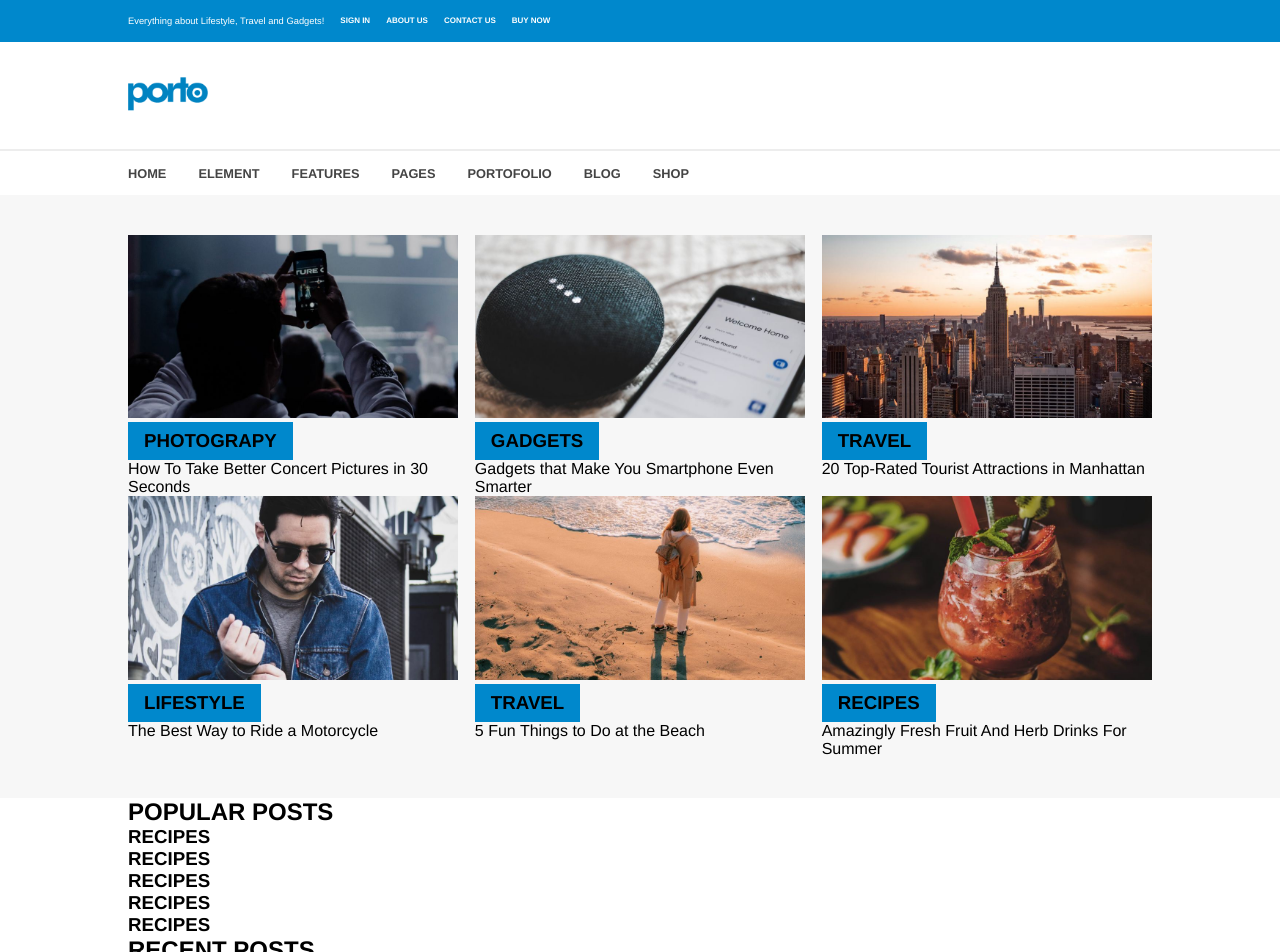
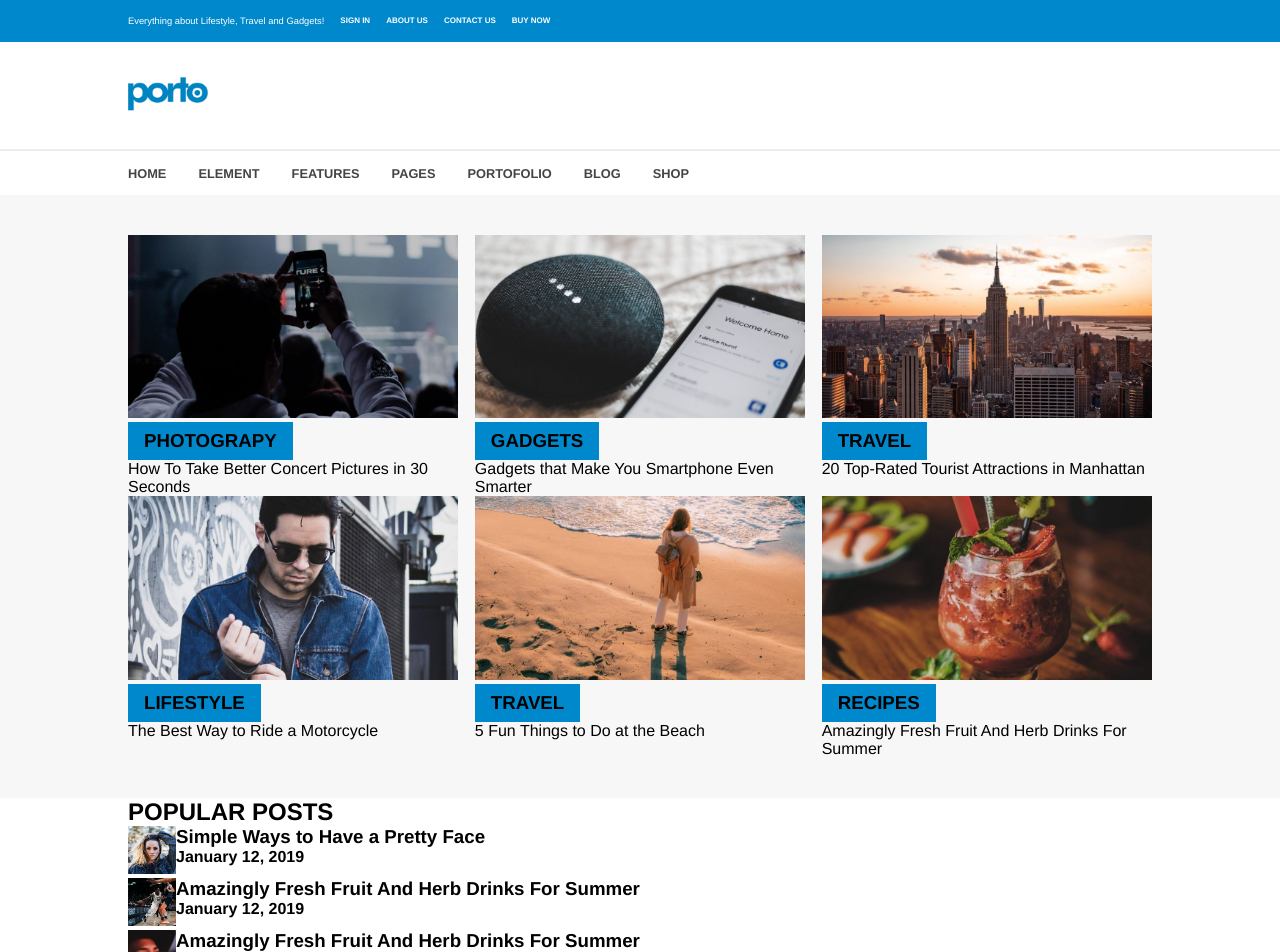
Before and after one commit to Nicola-Perera/proj-html-vuejs, a Vue app: page / in a window 1280 px wide. Shown: the top 952 px of the page. Built offline with nearby package versions, Linux system fonts and the light colour scheme.

Commit message:
add recent posts content to the murkup

```diff
--- a/src/components/main/MiniPost.vue
+++ b/src/components/main/MiniPost.vue
@@ -1,6 +1,14 @@
 <template>
     <div id="MiniPost">
-      <h3>{{ post.genre }}</h3>
+      <div class="container">
+        <div class="post_image">
+          <img :src="require('../../assets/img/source_images/' + post.image + '.jpg')" alt="">
+        </div>
+        <div class="post_content">
+          <h3>{{ post.title }}</h3>
+          <h4><span>{{ post.date.month }}</span> <span>{{ post.date.day }}</span>, <span>{{ post.date.year }}</span></h4>
+        </div>
+      </div>
     </div>
 </template>
 
@@ -16,4 +24,13 @@ export default {
 <style lang="scss">
 @import '../../assets/style/common.scss';
 
+#MiniPost {
+  .post_image {
+    width: 3rem;
+    img {
+      width: 100%;
+    }
+  }
+}
+
 </style>
```
